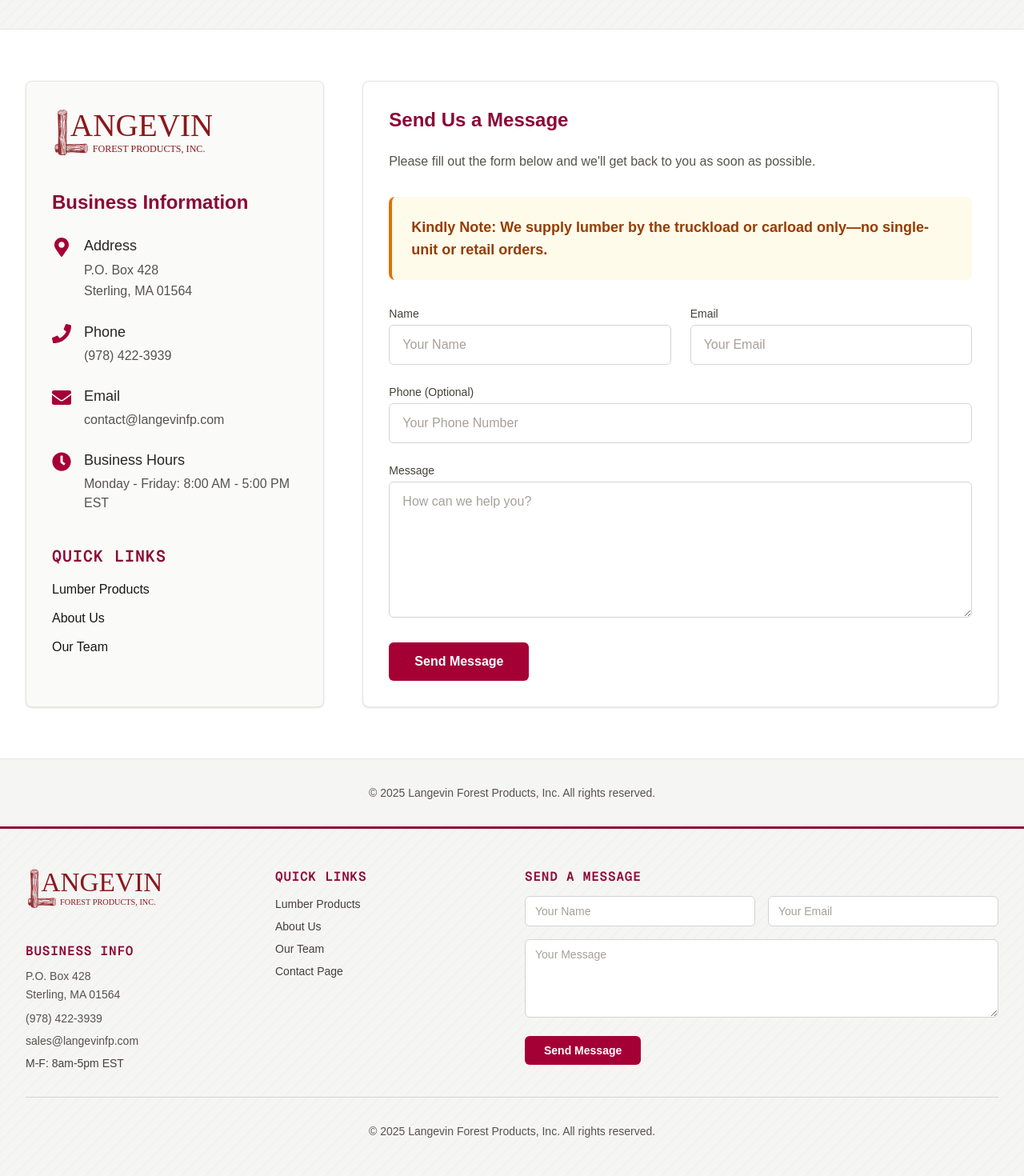
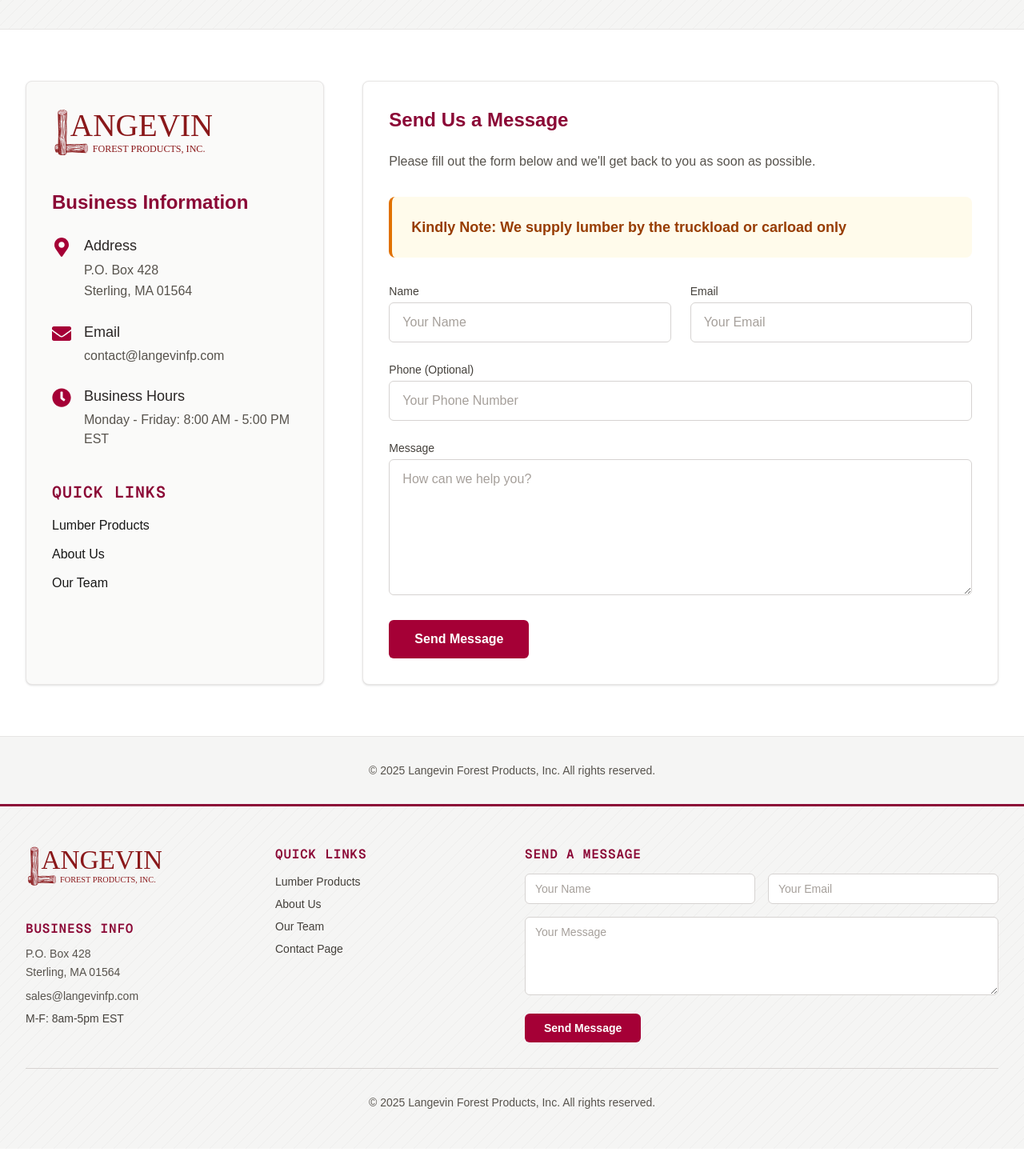
Before and after one commit to langevinfp/nextjs-boilerplate, a Next.js app: page /contact in a window 1280 px wide. Shown: the part 280-1750 px from the top of the page at 80% size. After the commit the page ends 1716 px from the top, so only its background shows below. Built offline with nearby package versions, Linux system fonts and the light colour scheme.

Commit message:
removed phone number/ contact papge verbage (kindly note), & lumber products header

```diff
--- a/app/components/Footer.tsx
+++ b/app/components/Footer.tsx
@@ -58,14 +58,6 @@
                 P.O. Box 428
                 <br />
                 Sterling, MA 01564
-              </p>
-              <p>
-                <a
-                  href="tel:978-422-3939"
-                  className="text-stone-600 hover:text-rose-800 transition-colors"
-                >
-                  (978) 422-3939
-                </a>
               </p>
               <p>
                 <a
--- a/app/contact/page.tsx
+++ b/app/contact/page.tsx
@@ -125,25 +125,6 @@
                     </div>
                   </div>
 
-                  {/* Phone */}
-                  <div className="flex items-start">
-                    <div className="flex-shrink-0 mt-1">
-                      <FaPhone className="h-6 w-6 text-rose-800" />
-                    </div>
-                    <div className="ml-4">
-                      <h3 className="text-lg font-medium text-stone-800">
-                        Phone
-                      </h3>
-                      <p className="mt-1">
-                        <a
-                          href="tel:978-422-3939"
-                          className="text-stone-600 hover:text-rose-800 transition-colors"
-                        >
-                          (978) 422-3939
-                        </a>
-                      </p>
-                    </div>
-                  </div>
 
                   {/* Email */}
                   <div className="flex items-start">
@@ -222,8 +203,7 @@
                 </p>
                 <div className="bg-amber-50 border-l-4 border-amber-600 p-6 rounded-lg mb-8">
                   <p className="text-lg font-semibold text-amber-800">
-                    Kindly Note: We supply lumber by the truckload or carload
-                    only—no single-unit or retail orders.
+                    Kindly Note: We supply lumber by the truckload or carload only
                   </p>
                 </div>
 
--- a/app/lumber-products/page.tsx
+++ b/app/lumber-products/page.tsx
@@ -171,7 +171,7 @@
           </div>
 
           <p className="text-lg md:text-xl text-amber-100/90 font-light max-w-3xl mx-auto leading-relaxed">
-            Premium lumber sourced from trusted mills, carefully selected and graded for your construction projects
+            We offer a comprehensive range of high-quality lumber products to meet diverse construction and manufacturing needs.
           </p>
         </div>
       </div>
@@ -179,15 +179,7 @@
       {/* Products Section */}
       <section className="py-16 bg-white">
         <div className="max-w-7xl mx-auto px-4 sm:px-6 lg:px-8">
-          <h2 className="text-3xl font-bold text-rose-900 mb-8 text-center font-serif">
-            Our Lumber Products
-          </h2>
-          <p className="text-lg text-rose-800/80 max-w-3xl mx-auto text-center mb-12">
-            We offer a comprehensive range of high-quality lumber products to
-            meet diverse construction and manufacturing needs.
-          </p>
-
-          <div className="grid grid-cols-1 md:grid-cols-2 lg:grid-cols-3 gap-8 mt-8">
+          <div className="grid grid-cols-1 md:grid-cols-2 lg:grid-cols-3 gap-8 mt-16">
             {lumberProducts.map((product, index) => (
               <div
                 key={index}
```
